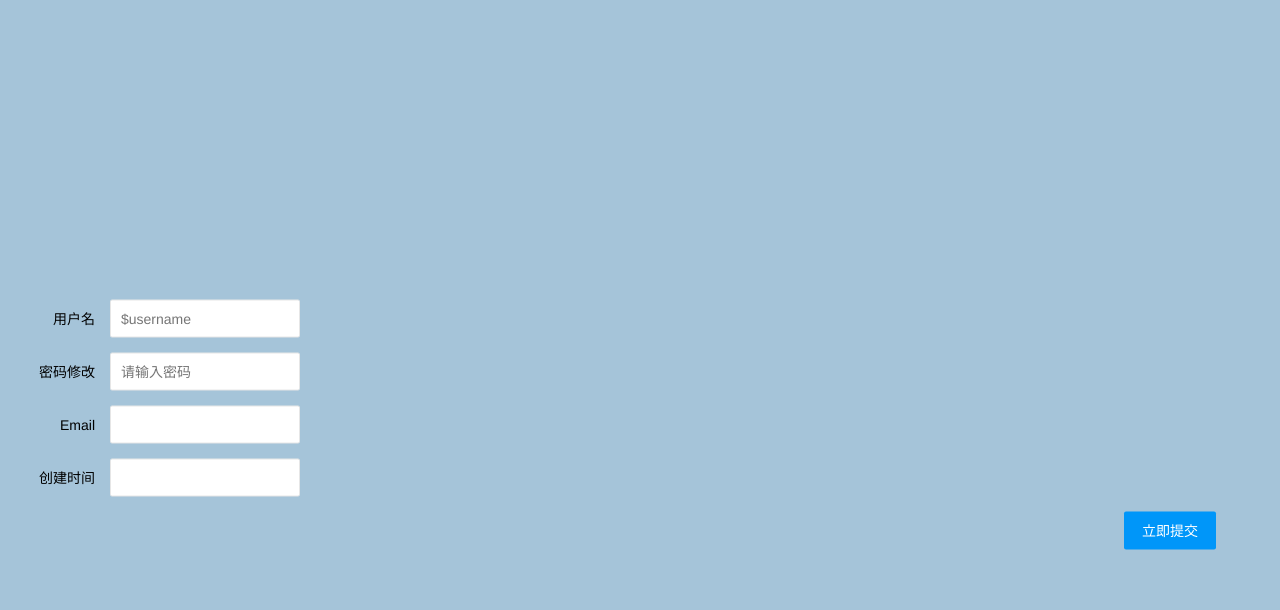
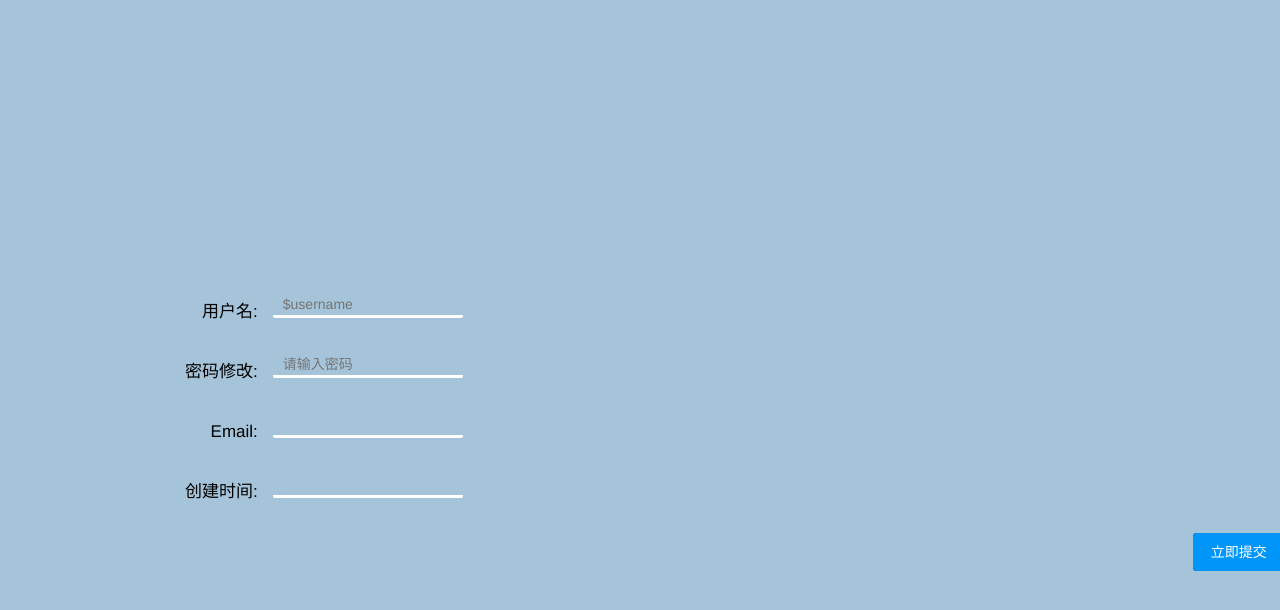
Before and after one commit to YooHoeh/BiuNotepad, a PHP site: page /user.php?action=1 in a window 1280 px wide. Shown: the top 610 px of the page. Run offline with PHP 8.4, Linux system fonts and the light colour scheme.

Commit message:
add userView remove animation

```diff
--- a/main.php
+++ b/main.php
@@ -103,14 +103,16 @@ $arr_note = noteClass::fristSearch(6);
     <div class="user">
       <i class="fa fa-user"></i>
       <div class="user-set">
-       <a href=""  ><i class= "fa fa-cog" ></i>个人中心</a>
+       <a class="openuser" ><i class= "fa fa-cog" ></i>个人中心</a>
         <a href='index.php'><i class="fa fa-sign-out"></i>注销账户</a>
       </div>
       </dl>
      </div>
     </div>
-    <div class="userView">
+    <div class="userView layui-anim layui-anim-up ">
       <iframe src="user.php" frameborder="0"></iframe>
+    <div class="close"></div>
+
     </div>
        <div class="layui-container main-container ">
         <div class="layui-row">
--- a/style/user.css
+++ b/style/user.css
@@ -11,27 +11,39 @@ body {
     background-color:#a5c4d9;
     overflow: hidden;
 }
+label {
+    font-weight: bold;
+    font-size: 17px;
+}
 
 .layui-form {
     position: absolute;
     top: 50%;
-    left: 50%;
+    left: 61%;
     transform: translate(-50%, -50%);
     /* margin: 0 auto; */
     width: 95%;
     /* height:80%; */
     border-radius: 5%;
-    text-align: center;
+    /* text-align: center; */
     padding-top: 5%;
     padding-right: 5%;
 }
 .layui-form-item{
     position: relative;
+    margin: 22px;
     /* left: 40%; */
+}
+.layui-input {
+    height: 25px;
+    border: none;
+    background: transparent;
+    border-bottom:#fff solid 3px;
 }
 .layui-btn{
     background-color: #0096f9;
     float: right;
+    margin-right: 50px;
 }
 input {
     border: none;
--- a/user.php
+++ b/user.php
@@ -42,25 +42,25 @@ if ('updata' == $_GET['action']) {
         <form class="layui-form" action="user.php?action=updata" method="post" id="userform">
 
             <div class="layui-form-item">
-                <label class="layui-form-label">用户名</label>
+                <label class="layui-form-label">用户名:</label>
                 <div class="layui-input-inline">
-                    <input type="password" name="password" required lay-verify="required" placeholder=$username autocomplete="off" class="layui-input">
+                    <input type="text" name="password" required lay-verify="required" placeholder=$username autocomplete="off" class="layui-input">
                 </div>
             </div>
             <div class="layui-form-item">
-            <label class="layui-form-label">密码修改</label>
+            <label class="layui-form-label">密码修改:</label>
             <div class="layui-input-inline">
                 <input type="password" name="password" required lay-verify="required" placeholder="请输入密码" autocomplete="off" class="layui-input">
             </div>
         </div>
         <div class="layui-form-item">
-            <label class="layui-form-label">Email</label>
+            <label class="layui-form-label">Email:</label>
             <div class="layui-input-inline">
                 <input type="password" name="password" required lay-verify="required|email" placeholder="" utocomplete="off" class="layui-input">
             </div>
         </div>
         <div class="layui-form-item">
-            <label class="layui-form-label">创建时间</label>
+            <label class="layui-form-label">创建时间:</label>
             <div class="layui-input-inline">
                 <input type="password" name="password" required lay-verify="required" placeholder="" autocomplete="off" class="layui-input" disabled="disabled">
             </div>
@@ -72,7 +72,6 @@ if ('updata' == $_GET['action']) {
             </div>
         </div>
     </form>
-    <div class="close"></div>
     <!-- </div> -->
     <script>
         layui.use('form', function () {
```
Also changed, not shown: js/main.js (+23 -3 lines), style/main.css (+76 -6 lines).
